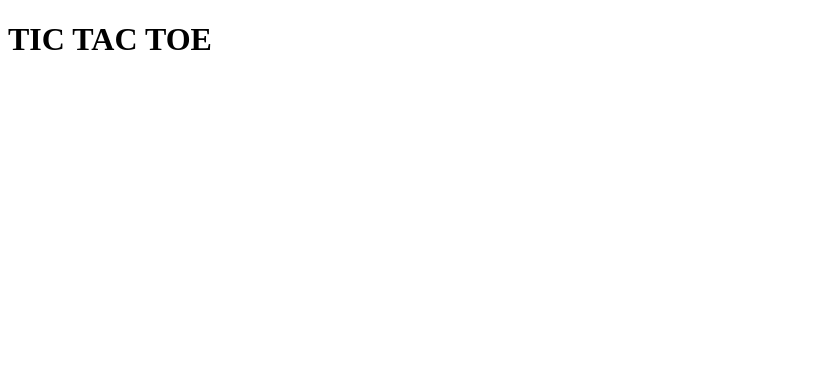
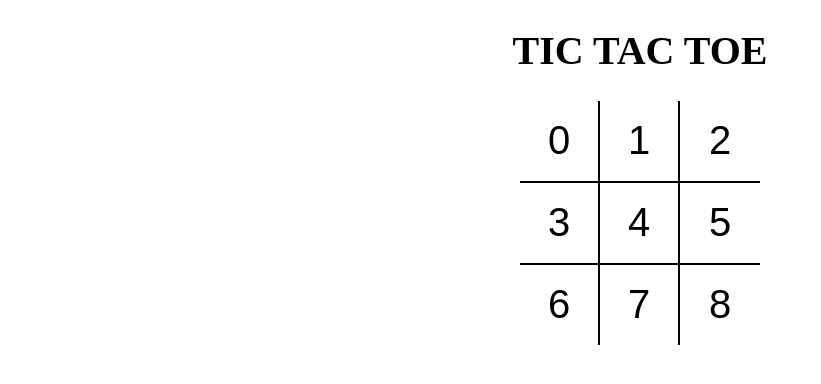
Before and after one commit to PratikisLearning/tictac, a React (Vite) app: page / in a window 1280 px wide. Shown: the top 384 px of the page, without its empty margins (0-821 px from the left). Built offline with nearby package versions, Linux system fonts and the light colour scheme.

Commit message:
added styles

```diff
--- a/src/App.jsx
+++ b/src/App.jsx
@@ -1,7 +1,15 @@
-import React from "react";
+import React from 'react';
+import Board from './components/Board';
 
-export default () => (
-  <>
-    <h1>TIC TAC TOE</h1>
-  </>
-);
+import './styles/root.scss';
+
+const App = () => {
+  return (
+    <div className="app">
+      <h1>TIC TAC TOE</h1>
+      <Board />
+    </div>
+  );
+};
+
+export default App;
--- a/src/components/Board.jsx
+++ b/src/components/Board.jsx
@@ -3,18 +3,18 @@
 
 const Board = () => {
   return (
-    <div>
-      <div>
+    <div className="board">
+      <div className="board-row">
         <Square value={0} />
         <Square value={1} />
         <Square value={2} />
       </div>
-      <div>
+      <div className="board-row">
         <Square value={3} />
         <Square value={4} />
         <Square value={5} />
       </div>
-      <div>
+      <div className="board-row">
         <Square value={6} />
         <Square value={7} />
         <Square value={8} />
--- a/src/components/Square.jsx
+++ b/src/components/Square.jsx
@@ -1,7 +1,11 @@
 import React from 'react';
 
 const Square = ({ value }) => {
-  return <button type="button">{value}</button>;
+  return (
+    <button type="button" className="square">
+      {value}
+    </button>
+  );
 };
 
 export default Square;
--- /dev/null
+++ b/src/styles/root.scss
@@ -0,0 +1,43 @@
+body {
+  padding: 0;
+  margin: 0;
+}
+
+button {
+  background: none;
+  border: none;
+  outline: none;
+  &:hover {
+    cursor: pointer;
+  }
+}
+
+.app {
+  font-size: 20px;
+  display: flex;
+  flex-direction: column;
+  align-items: center;
+}
+
+.board {
+  .board-row {
+    display: flex;
+    flex-direction: row;
+    border-bottom: 2px solid #000;
+    &:last-child {
+      border-bottom: none;
+    }
+    .square {
+      width: 80px;
+      height: 80px;
+      border-right: 2px solid #000;
+      font-size: 2.5rem;
+      padding: 0;
+      overflow: hidden;
+      transition: all 0.2s;
+      &:last-child {
+        border-right: none;
+      }
+    }
+  }
+}
```
